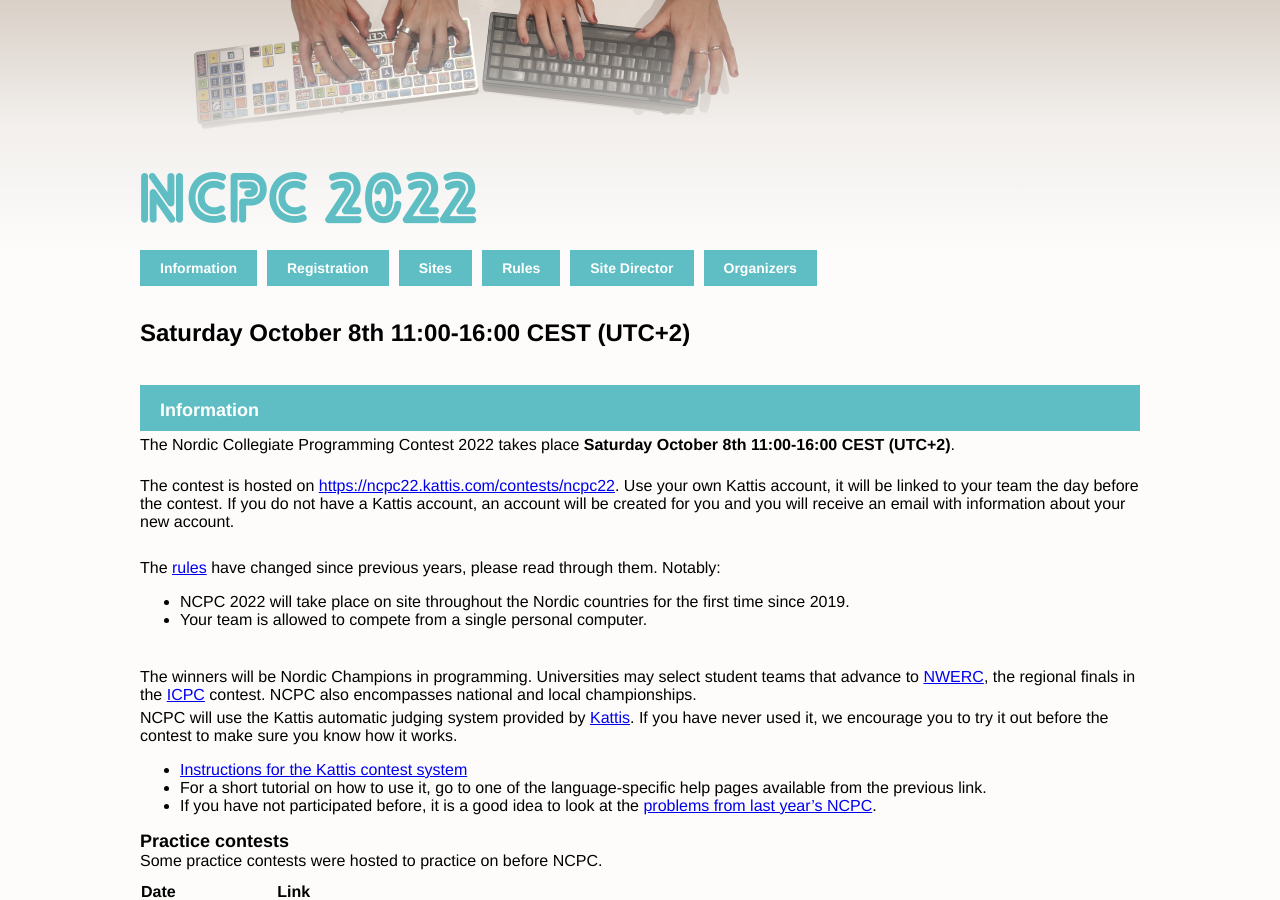
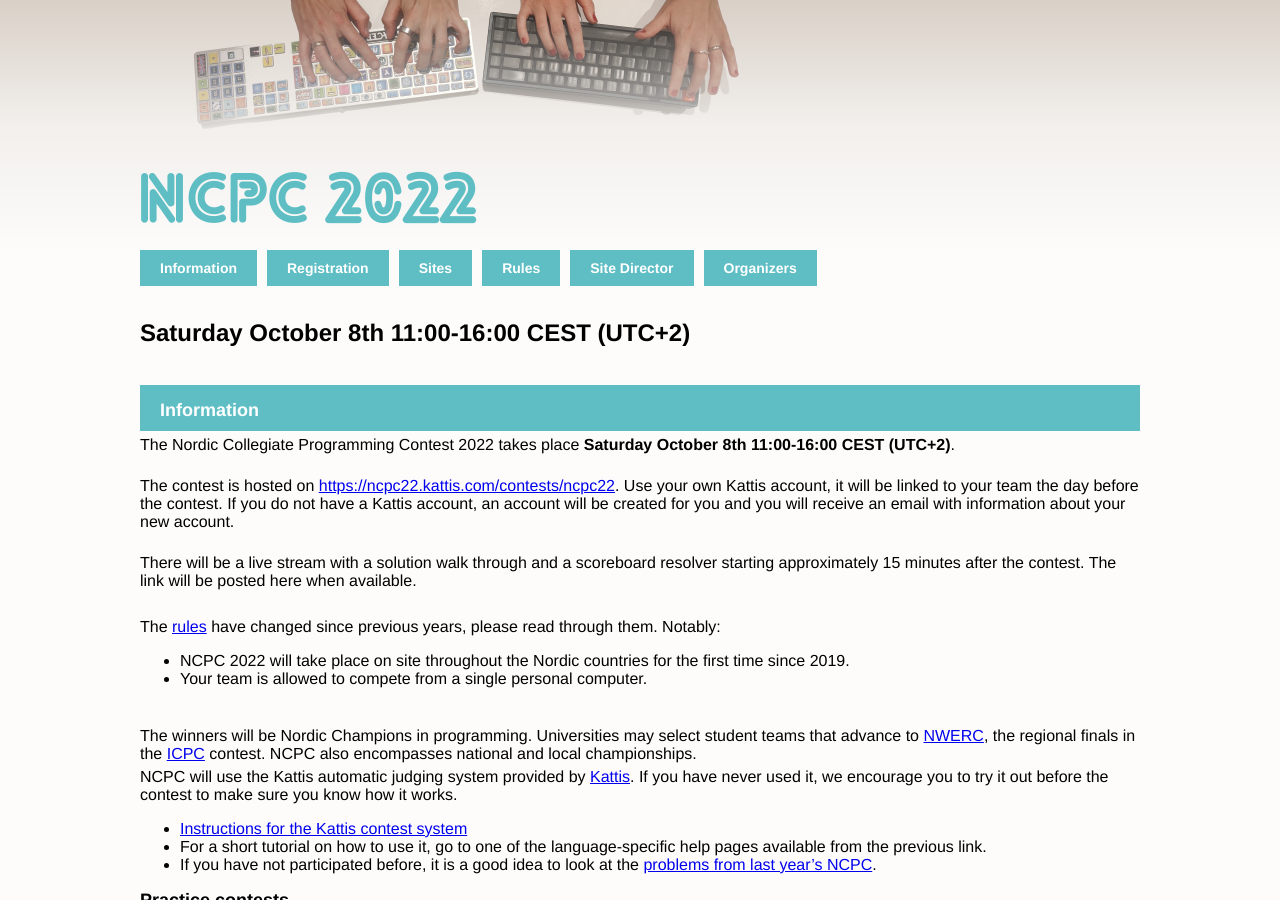
Before and after one commit to icpc/ncpc-web, a Jekyll site: the page built from ncpc2022/index.md, in a window 1280 px wide and 900 px high. Built offline with Jekyll 4.4.1, drawn with Linux system fonts in a browser that asks for light colours.

Commit message:
[2022] add hint about live stream

```diff
--- a/ncpc2022/index.md
+++ b/ncpc2022/index.md
@@ -27,6 +27,9 @@ The Nordic Collegiate Programming Contest {{ page.year }} takes place <b>{{ page
 
 <br />
 The contest is hosted on [https://ncpc22.kattis.com/contests/ncpc22](https://ncpc22.kattis.com/contests/ncpc22). Use your own Kattis account, it will be linked to your team the day before the contest. If you do not have a Kattis account, an account will be created for you and you will receive an email with information about your new account.
+
+<br />
+There will be a live stream with a solution walk through and a scoreboard resolver starting approximately 15 minutes after the contest. The link will be posted here when available.
 
 <br />
 
```
